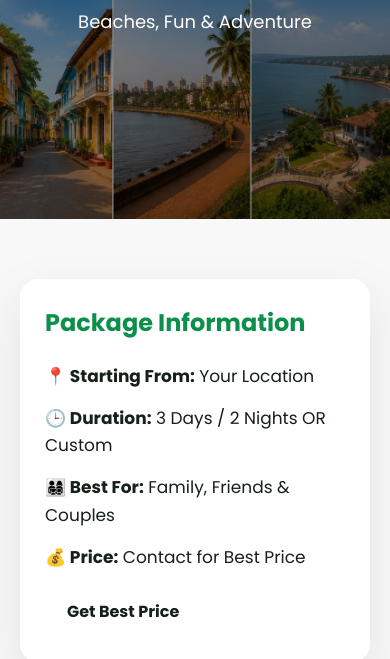
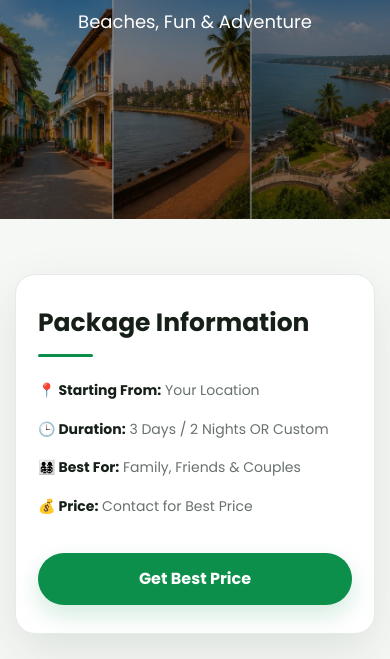
Before and after one commit to Tushar-maker-bot/mauli-tours2150, a plain HTML site: page goa.html in a window 390 px wide. Shown: the part 442-1101 px from the top of the page. Drawn offline with Linux system fonts and the light colour scheme.

Commit message:
Update style.css

```diff
--- a/style.css
+++ b/style.css
@@ -2391,3 +2391,99 @@ footer{
         border-radius:25px;
     }
 }
+/* =========================================================
+   PREMIUM PACKAGE DETAIL PAGE
+   PACKAGE INFORMATION
+   ========================================================= */
+
+.package-details{
+    padding:80px 20px;
+    background:#f6f8f5;
+}
+
+.details-box{
+    max-width:1050px;
+    margin:auto;
+    background:#ffffff;
+    padding:42px;
+    border-radius:24px;
+    box-shadow:0 18px 50px rgba(14,35,22,.10);
+    border:1px solid #e6ebe7;
+}
+
+.details-box h2{
+    position:relative;
+    font-size:30px;
+    color:#162019;
+    margin-bottom:28px;
+    padding-bottom:14px;
+}
+
+.details-box h2::after{
+    content:"";
+    position:absolute;
+    left:0;
+    bottom:0;
+    width:55px;
+    height:3px;
+    background:#0b8f4b;
+    border-radius:10px;
+}
+
+.details-box p{
+    margin:16px 0;
+    font-size:16px;
+    color:#68716b;
+}
+
+.details-box strong{
+    color:#162019;
+}
+
+.details-box .btn{
+    display:inline-flex;
+    align-items:center;
+    justify-content:center;
+    margin-top:20px;
+    padding:14px 28px;
+    border-radius:999px;
+    background:#0b8f4b;
+    color:#fff;
+    font-weight:700;
+    box-shadow:0 10px 24px rgba(11,143,75,.18);
+    transition:.25s ease;
+}
+
+.details-box .btn:hover{
+    background:#066b38;
+    transform:translateY(-2px);
+}
+
+/* MOBILE */
+
+@media(max-width:768px){
+
+    .package-details{
+        padding:55px 15px;
+    }
+
+    .details-box{
+        padding:28px 22px;
+        border-radius:20px;
+    }
+
+    .details-box h2{
+        font-size:25px;
+        margin-bottom:22px;
+    }
+
+    .details-box p{
+        font-size:14px;
+    }
+
+    .details-box .btn{
+        width:100%;
+        padding:13px 20px;
+    }
+
+}
```
